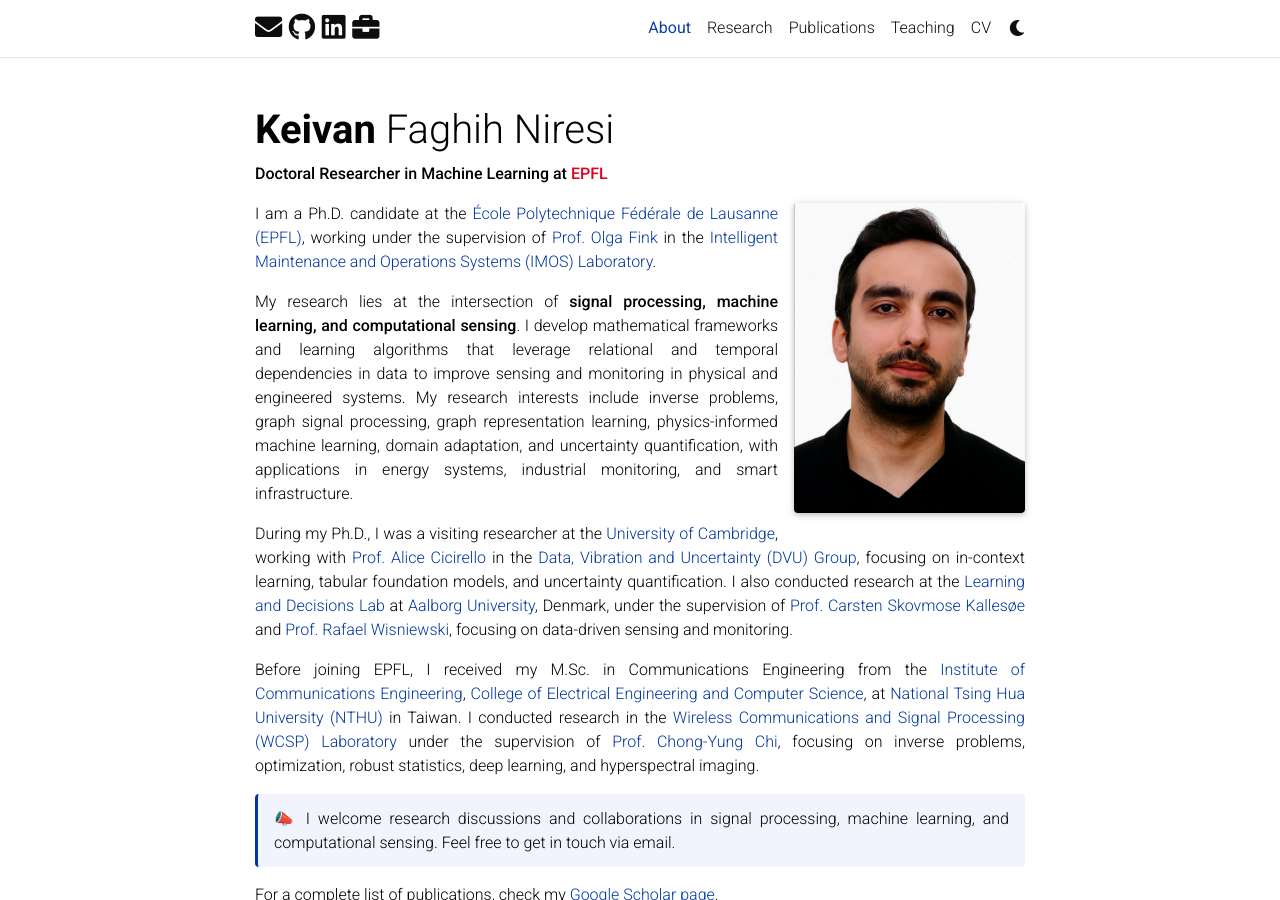
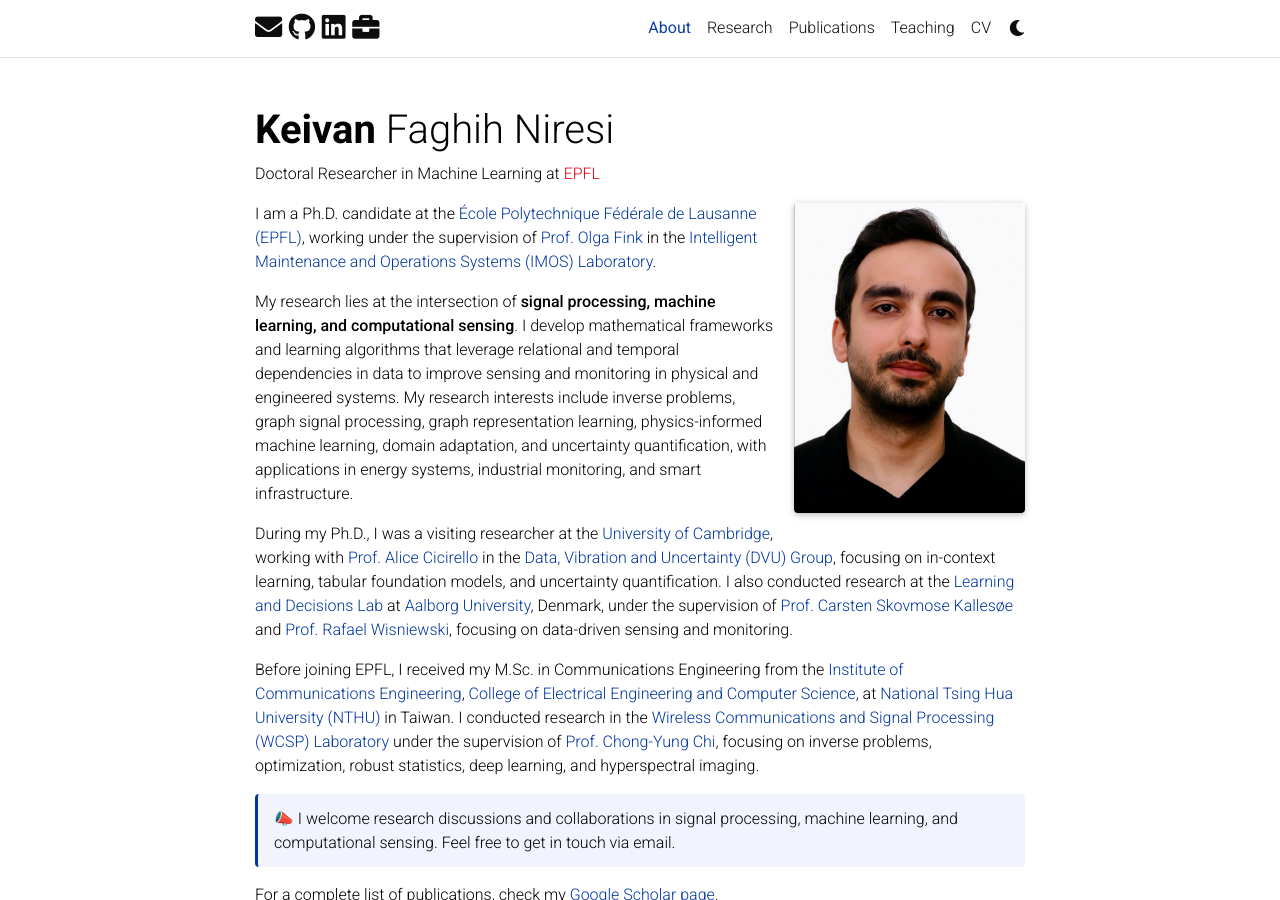
Before and after one commit to Keiv4n/keiv4n.github.io, a Jekyll site: the page built from _pages/about.md, in a window 1280 px wide and 900 px high. Built offline with Jekyll 4.4.1, drawn with Linux system fonts in a browser that asks for light colours; full-size pictures stand in for the smaller copies a plugin makes; comment, search, counter and statistics services are not loaded; a style sheet for code colours, icons or effects is not loaded.

Commit message:
Left-align biography and lighten subtitle

```diff
--- a/_layouts/about.html
+++ b/_layouts/about.html
@@ -8,7 +8,7 @@ layout: default
       {% if site.title == "blank" -%} <span class="font-weight-bold">{{ site.first_name }}</span> {{ site.middle_name }} {{
   site.last_name }}{%- else -%}{{ site.title }}{%- endif %}
     </h1>
-    <p class="desc"><strong>{{ page.subtitle }}</strong></p>
+    <p class="desc">{{ page.subtitle }}</p>
   </header>
   <article>
     {% if page.profile -%}
@@ -32,7 +32,7 @@ layout: default
       {%- endif %}
     </div>
     {%- endif %}
-    <div class="clearfix" style="text-align: justify">
+    <div class="clearfix" style="text-align: left">
       {{ content }}
     </div>
     <!-- News -->
```
